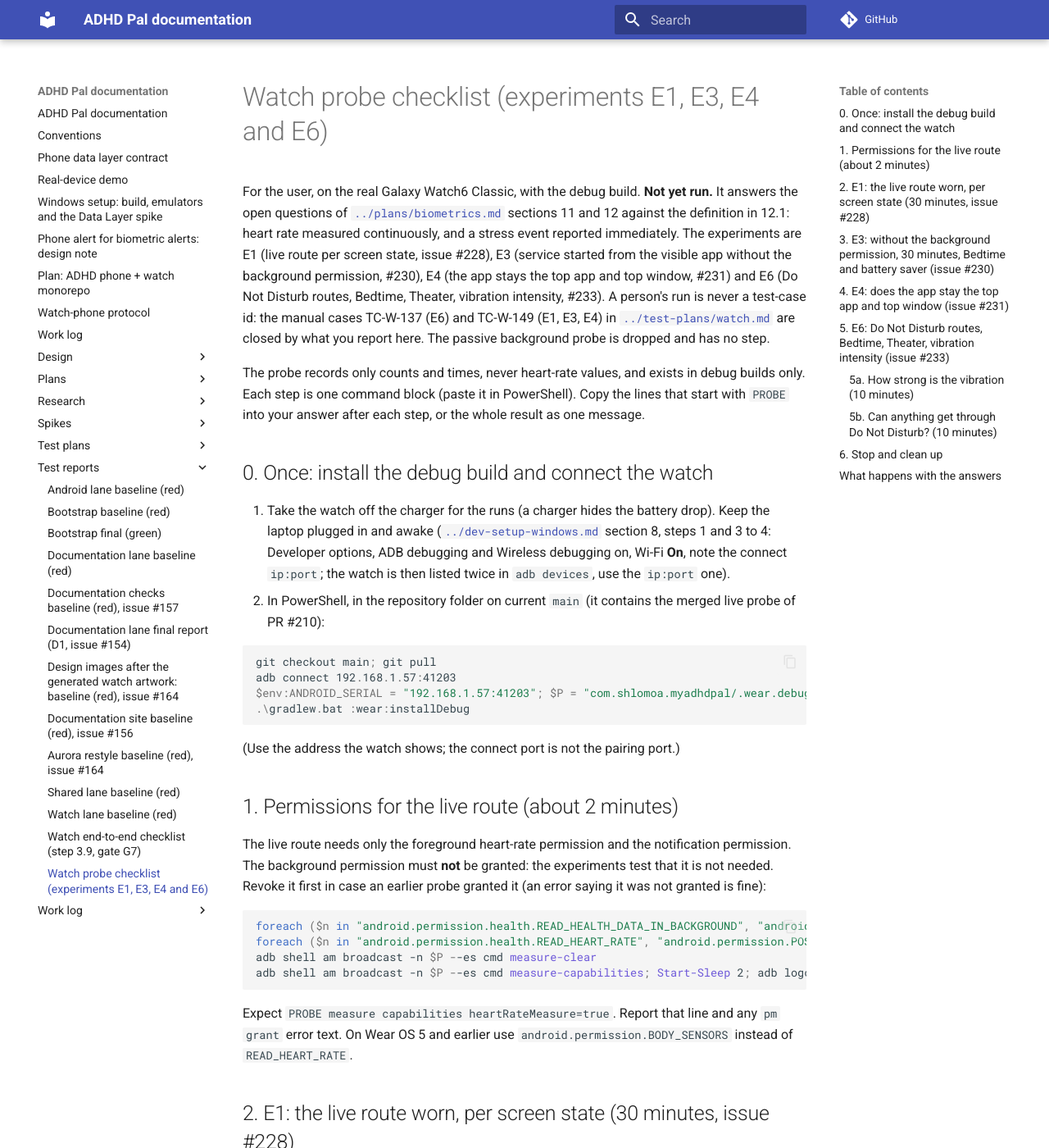
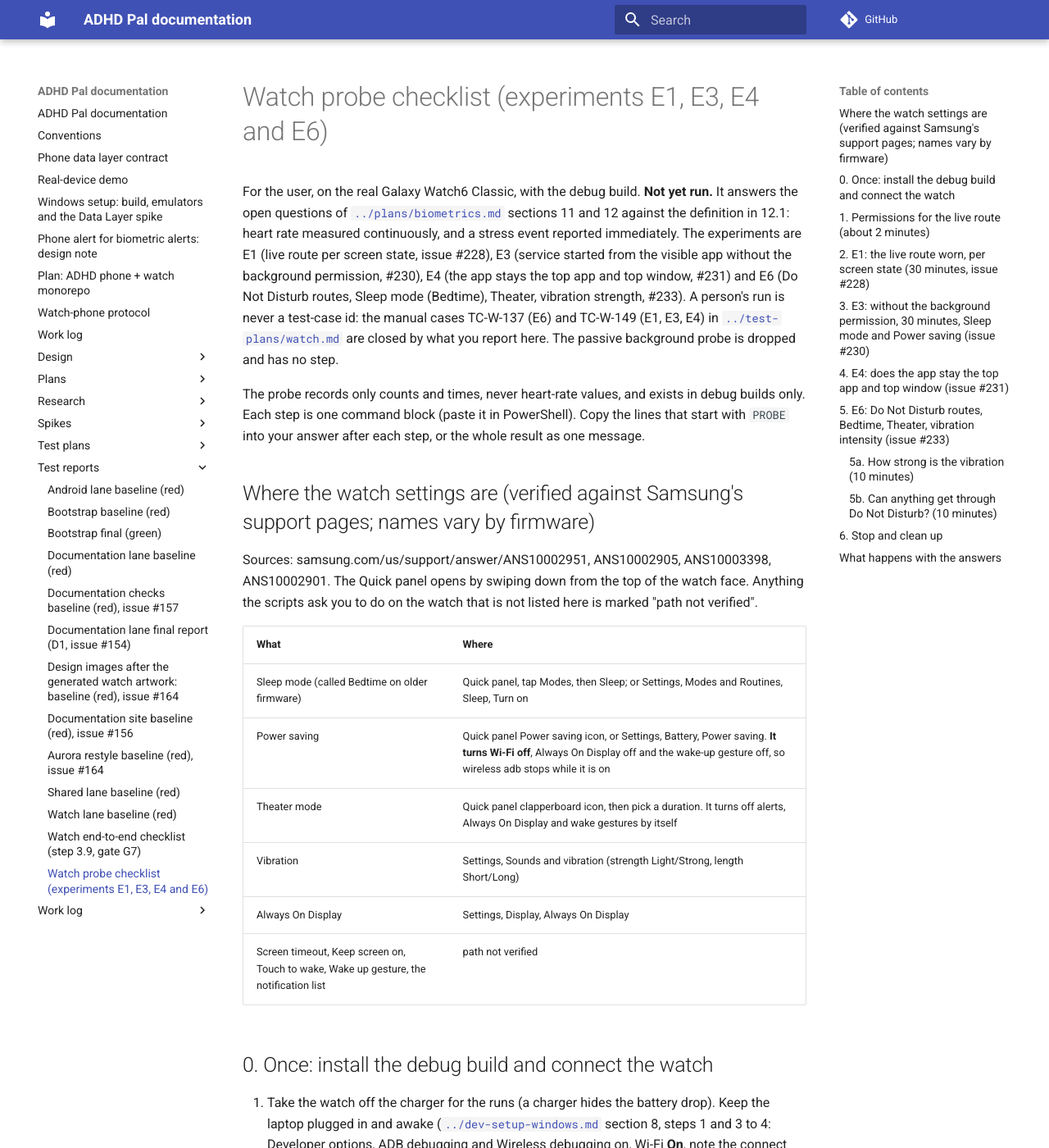
Before and after one commit to shlomoa/my-adhd-pal, an MkDocs documentation site: the page built from docs/test-reports/watch-probe-checklist.md, in a window 1280 px wide and 1400 px high. Shown: the whole window at 82% size. Built offline with MkDocs 1.6.1 and Material for MkDocs 9.7.7, drawn with Linux system fonts in a browser that asks for light colours; comment, search, counter and statistics services are not loaded; some of the changed text lies outside the part shown.

Commit message:
E3: no reports during power saving, reconnect after it; verified watch paths in the prompts and the checklist
Co-Authored-By: Claude Sonnet 5.5 <noreply@anthropic.com>
Claude-Session: https://claude.ai/code/session_01WEDbyAJ64XqdSoQasUsg7b

````diff
--- a/docs/test-reports/watch-probe-checklist.md
+++ b/docs/test-reports/watch-probe-checklist.md
@@ -4,13 +4,27 @@ For the user, on the real Galaxy Watch6 Classic, with the debug build. **Not yet
 [`../plans/biometrics.md`](../plans/biometrics.md) sections 11 and 12 against the definition in 12.1: heart rate measured
 continuously, and a stress event reported immediately. The experiments are E1 (live route per screen state, issue #228),
 E3 (service started from the visible app without the background permission, #230), E4 (the app stays the top app and top
-window, #231) and E6 (Do Not Disturb routes, Bedtime, Theater, vibration intensity, #233). A person's run is never a
+window, #231) and E6 (Do Not Disturb routes, Sleep mode (Bedtime), Theater, vibration strength, #233). A person's run is never a
 test-case id: the manual cases TC-W-137 (E6) and TC-W-149 (E1, E3, E4) in [`../test-plans/watch.md`](../test-plans/watch.md)
 are closed by what you report here. The passive background probe is dropped and has no step.
 
 The probe records only counts and times, never heart-rate values, and exists in debug builds only. Each step is one
 command block (paste it in PowerShell). Copy the lines that start with `PROBE` into your answer after each step, or the
 whole result as one message.
+
+## Where the watch settings are (verified against Samsung's support pages; names vary by firmware)
+
+Sources: samsung.com/us/support/answer/ANS10002951, ANS10002905, ANS10003398, ANS10002901. The Quick panel opens by swiping down from
+the top of the watch face. Anything the scripts ask you to do on the watch that is not listed here is marked "path not verified".
+
+| What | Where |
+|---|---|
+| Sleep mode (called Bedtime on older firmware) | Quick panel, tap Modes, then Sleep; or Settings, Modes and Routines, Sleep, Turn on |
+| Power saving | Quick panel Power saving icon, or Settings, Battery, Power saving. **It turns Wi-Fi off**, Always On Display off and the wake-up gesture off, so wireless adb stops while it is on |
+| Theater mode | Quick panel clapperboard icon, then pick a duration. It turns off alerts, Always On Display and wake gestures by itself |
+| Vibration | Settings, Sounds and vibration (strength Light/Strong, length Short/Long) |
+| Always On Display | Settings, Display, Always On Display |
+| Screen timeout, Keep screen on, Touch to wake, Wake up gesture, the notification list | path not verified |
 
 ## 0. Once: install the debug build and connect the watch
 
@@ -57,7 +71,7 @@ watch, **off the charger**, keep the laptop awake, then:
 .\scripts\probe\run-e1.ps1 -Watch 192.168.1.16:41613
 ```
 
-(use the address the watch shows). It asks twice about the Always-on display: **ON** before the run, **OFF** before phase C
+(use the address the watch shows). It asks twice about the Always On Display (Settings, Display, Always On Display): **ON** before the run, **OFF** before phase C
 (turn it off in the watch settings, then press Enter). Do not touch the watch during a phase. At the end the script publishes the result
 file itself as the branch `e1-results/<time>` (it prints `PUSHED e1-results/<time>`; `-SkipPush` keeps it local, and your
 working files are not touched): tell the coordinator "done". The file is also kept in `probe-results` in your home folder. The
@@ -100,7 +114,7 @@ percentage on the watch (**after**), leave the service running for step 3 or sto
 Report: every `PROBE measure` line after phase C, the report after A and after B, the battery before and after, whether the
 notification stayed visible, the minute the screen dimmed or went off in phase A, and anything else you did on the watch.
 
-## 3. E3: without the background permission, 30 minutes, Bedtime and battery saver (issue #230)
+## 3. E3: without the background permission, 30 minutes, Sleep mode and Power saving (issue #230)
 
 **Run the script (recommended).** Wear the watch, **off the charger**, keep the laptop awake, then:
 
@@ -109,8 +123,10 @@ notification stayed visible, the minute the screen dimmed or went off in phase A
 ```
 
 It revokes the background permissions, starts the service from the visible app, logs the permission state, takes reports
-for 30 minutes worn (use the watch normally; the script does not touch the screen), then asks you to turn **Bedtime mode ON**
-(report, 10 minutes, report) and **OFF**, then the same for **battery saver**. At the end the script publishes the result
+for 30 minutes worn (use the watch normally; the script does not touch the screen), then takes a report, asks you to turn **Sleep mode ON**
+(10 minutes, a report in the mode, or after it if the watch cannot be reached) and **OFF**, then takes a report and asks you to turn
+**Power saving ON**. Power saving turns Wi-Fi off, so no report is possible during it: turn it OFF, wait for Wi-Fi, and the script
+reconnects for up to 2 minutes and takes a report. The file says when no report was possible; that is not an error. At the end the script publishes the result
 file as the branch `e3-results/<time>` (it prints `PUSHED e3-results/<time>`; `-SkipPush` keeps it local): tell the coordinator
 "done". "service running: False" or "readings grew: False" in it is a result, not an error. The
 script is untested on the watch; if it fails, send the file and use the manual steps below.
@@ -122,9 +138,9 @@ Step 1 already left the background permission off, so step 2 is the first half o
 1. Run `measure-clear`, start the service from the visible app as in step 2, wear the watch for 30 minutes (screen as
    it comes). After 30 minutes run `measure-report` as in step 2. Report the `PROBE measure` lines and whether the
    notification is still there. **The service survived** means readings in the last minutes and no `start failed` line.
-2. Bedtime: with the service running, turn Bedtime mode on in the watch quick settings for 10 minutes, then off. Run
+2. Sleep mode (Bedtime): with the service running, turn Sleep mode on (Quick panel > Modes > Sleep) for 10 minutes, then off. Run
    `measure-report` after turning it on (minute 0) and after the 10 minutes. Report the readings and gaps.
-3. Battery saver: the same with battery saver / power saving on (watch Settings, Battery; the name may differ, say what you
+3. Power saving: it turns Wi-Fi off, so adb stops while it is on: turn it on for 10 minutes, off again, wait for Wi-Fi, then run the report (Quick panel Power saving icon, or Settings > Battery > Power saving; say what you
    used) for 10 minutes.
 
 Stop with `measure-stop` at the end. State whether any permission prompt appeared on the watch during these runs.
@@ -181,9 +197,9 @@ Report the `PROBE front` lines of both runs and answer, in your own words:
 .\scripts\probe\run-e6.ps1 -Watch 192.168.1.16:41613
 ```
 
-It vibrates in six states (normal, Do Not Disturb, Bedtime, Theater, vibration intensity lowest and highest) and tries both
-Do Not Disturb routes under Do Not Disturb, Bedtime and Theater. It sets Do Not Disturb itself (and switches it off at the
-end); it asks you to turn Bedtime, Theater and the vibration intensity on and off on the watch. After each try type what you felt
+It vibrates in six states (normal, Do Not Disturb, Sleep mode, Theater, vibration strength lowest and highest) and tries both
+Do Not Disturb routes under Do Not Disturb, Sleep mode and Theater. It sets Do Not Disturb itself (and switches it off at the
+end); it asks you to turn Sleep mode, Theater mode and the vibration strength on and off on the watch (paths in the table above; Theater mode turns Always On Display off by itself). After each try type what you felt
 (none, weak or strong) and, for the routes, whether the screen woke (yes or no). At the end the script publishes the result
 file as the branch `e6-results/<time>` (it prints `PUSHED e6-results/<time>`; `-SkipPush` keeps it local): tell the coordinator
 "done". Untested on the watch; if it fails, send the file and use the manual steps below.
@@ -202,7 +218,7 @@ adb shell am broadcast -n $P --es cmd vibrate
 |---|---|---|
 | a | Normal | felt, between weak and strong (reported) |
 | b | Do Not Disturb on | nothing (reported) |
-| c | Bedtime mode on | |
+| c | Sleep mode (Bedtime) on | |
 | d | Theater mode on | |
 | e | Normal, watch vibration intensity set to the lowest in the watch settings | |
 | f | Normal, watch vibration intensity set to the highest | |
@@ -231,7 +247,7 @@ adb shell am broadcast -n $P --es cmd alarm-clock; Start-Sleep 25; adb logcat -d
 ```
 
 Report for each: felt or not, strength, whether the screen woke, and the `PROBE` lines (`alarm-clock fired`, `alert screen shown`).
-Repeat both routes with Bedtime mode on and with Theater mode on, and say for each which routes got through.
+Repeat both routes with Sleep mode on and with Theater mode on, and say for each which routes got through.
 
 ## 6. Stop and clean up
 
@@ -239,7 +255,7 @@ Repeat both routes with Bedtime mode on and with Theater mode on, and say for ea
 adb shell am broadcast -n $P --es cmd measure-stop; adb shell cmd notification set_dnd off
 ```
 
-Turn Bedtime, Theater and battery saver off and put the vibration intensity and screen timeout back. The probe stays
+Turn Sleep mode, Theater mode and Power saving off and put the vibration intensity and screen timeout back. The probe stays
 installed (debug build) and does nothing until started again.
 
 ## What happens with the answers
````
Also changed, not shown: docs/test-reports/watch-baseline.md (+14 -0 lines), docs/work-log/watch.md (+1 -0 lines), 7 other files.
